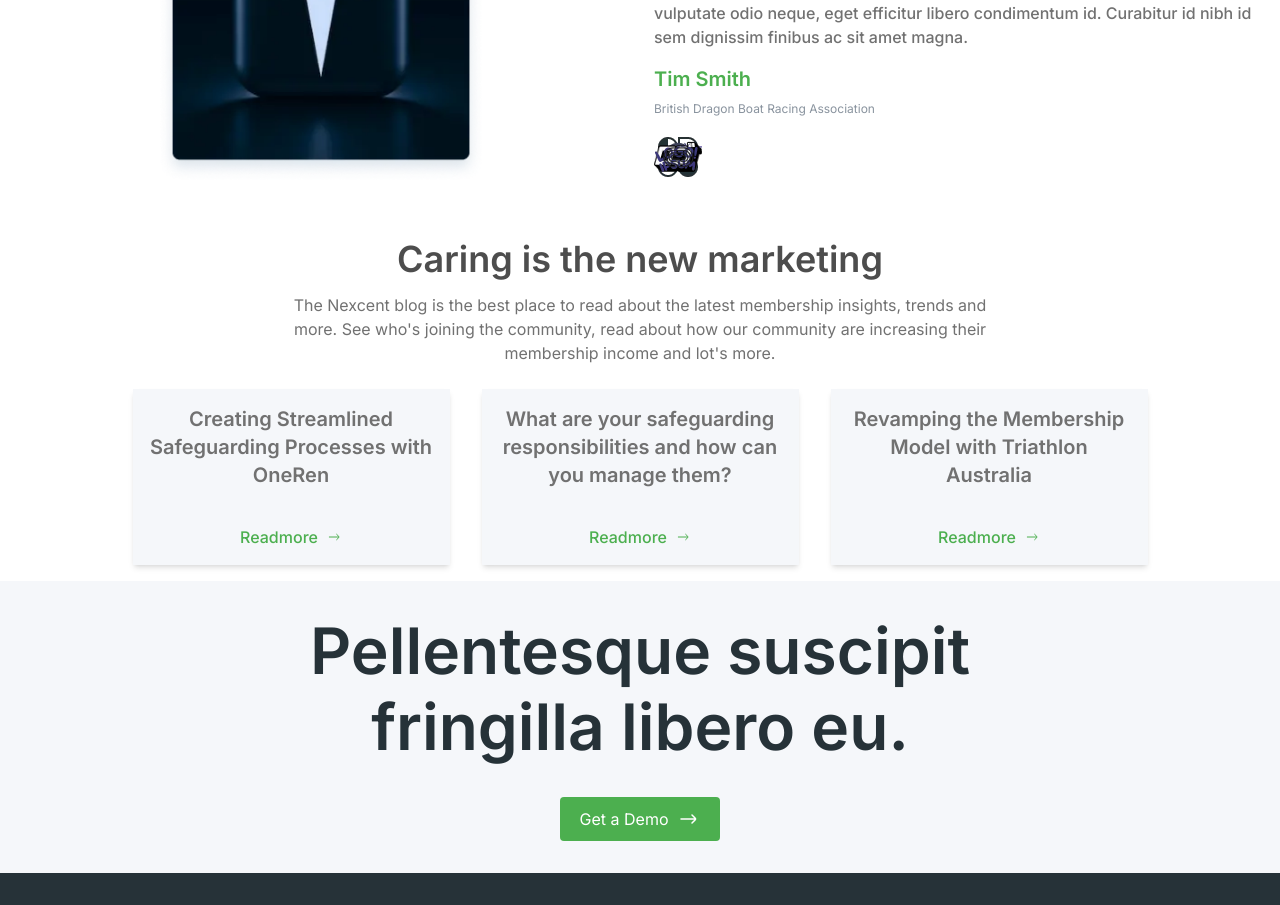
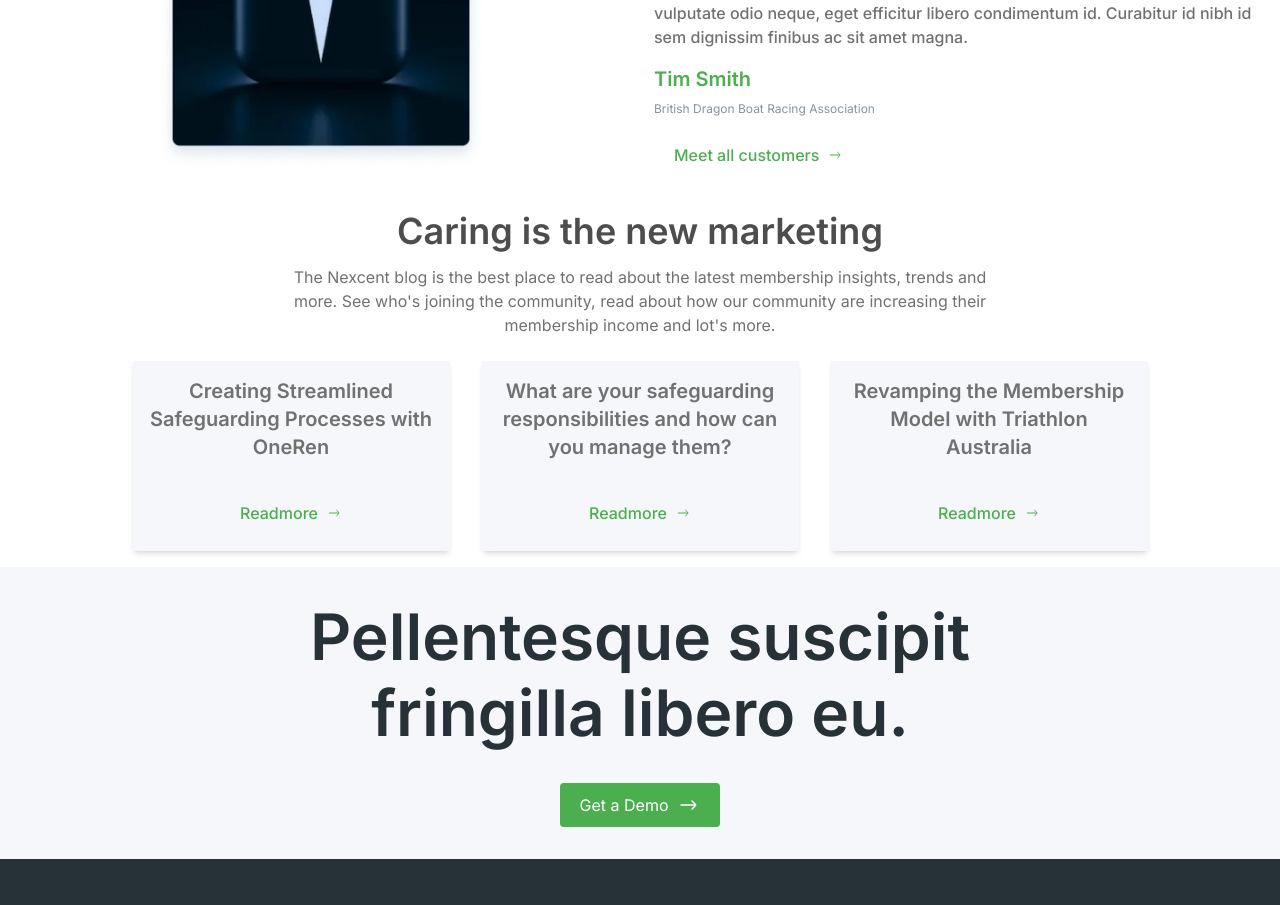
Before and after one commit to GHanamaAhmed/Nexcent, a Next.js app: page / in a window 1280 px wide. Shown: the part 2400-3305 px from the top of the page. Built offline with nearby package versions, Linux system fonts and the light colour scheme.

Commit message:
optimize animation

```diff
--- a/src/app/_components/caring.tsx
+++ b/src/app/_components/caring.tsx
@@ -52,7 +52,7 @@ export default function Caring() {
       <ul className="flex flex-col items-center md:flex-row justify-around gap-4 md:gap-8">
         <motion.li
           variants={items}
-          className="bg-Silver shadow-md flex flex-col justify-between items-center gap-2 md:gap-4 md:w-[317px] md:h-[176px] w-[230px] h-[130px] p-4"
+          className="bg-Silver shadow-md flex flex-col justify-between items-center gap-2 md:gap-4 md:w-[317px] md:h-[190px] w-[230px] h-[150px] p-4"
         >
           <p className="font-semibold text-Gray text-base md:text-h4 text-center">
             Creating Streamlined Safeguarding Processes with OneRen
@@ -66,7 +66,7 @@ export default function Caring() {
         </motion.li>
         <motion.li
           variants={items}
-          className="bg-Silver shadow-md flex flex-col justify-between items-center gap-2 md:gap-4 md:w-[317px] md:h-[176px] w-[230px] h-[130px] p-4"
+          className="bg-Silver shadow-md flex flex-col justify-between items-center gap-2 md:gap-4 md:w-[317px] md:h-[190px] w-[230px] h-[150px] p-4"
         >
           <p className="font-semibold text-Gray text-base md:text-h4 text-center">
             What are your safeguarding responsibilities and how can you manage
@@ -81,7 +81,7 @@ export default function Caring() {
         </motion.li>
         <motion.li
           variants={items}
-          className="bg-Silver shadow-md flex flex-col justify-between items-center gap-2 md:gap-4 md:w-[317px] md:h-[176px] w-[230px] h-[130px] p-4"
+          className="bg-Silver shadow-md flex flex-col justify-between items-center gap-2 md:gap-4 md:w-[317px] md:h-[190px] w-[230px] h-[150px] p-4"
         >
           <p className="font-semibold text-Gray text-base md:text-h4 text-center">
             Revamping the Membership Model with Triathlon Australia{" "}
--- a/src/app/_components/customers.tsx
+++ b/src/app/_components/customers.tsx
@@ -26,7 +26,7 @@ const container: Variants = {
   },
 };
 const logos = [...Array(7)].map((_, index) => (
-  <motion.div key={index} variants={items} className="relative w-12 h-12">
+  <motion.div key={index} className="relative w-12 h-12">
     {" "}
     <Image src={`/images/Logo-${index}.webp`} fill alt="" />
   </motion.div>
@@ -49,10 +49,7 @@ export default function Customers() {
         </motion.div>
       </div>
       <div className="max-w-full">
-        <motion.p
-          variants={items}
-          className="text-Gray text-b4 md:text-b2 font-medium mb-4"
-        >
+        <motion.p className="text-Gray text-b4 md:text-b2 font-medium mb-4">
           Maecenas dignissim justo eget nulla rutrum molestie. Maecenas lobortis
           sem dui, vel rutrum risus tincidunt ullamcorper. Proin eu enim metus.
           Vivamus sed libero ornare, tristique quam in, gravida enim. Nullam ut
@@ -64,23 +61,14 @@ export default function Customers() {
           neque, eget efficitur libero condimentum id. Curabitur id nibh id sem
           dignissim finibus ac sit amet magna.
         </motion.p>
-        <motion.p
-          variants={items}
-          className="text-Primary text-h4 font-semibold mb-2"
-        >
+        <motion.p className="text-Primary text-h4 font-semibold mb-2">
           Tim Smith
         </motion.p>
-        <motion.p
-          variants={items}
-          className="text-L_Gray text-b4 md:font-b2 mb-4"
-        >
+        <motion.p className="text-L_Gray text-b4 md:font-b2 mb-4">
           British Dragon Boat Racing Association
         </motion.p>
         <div className="flex-col gap-4 md:gap-8 md:flex-row">
-          <span>
-            <Carousel items={logos} disableDotsControls />
-          </span>
-          <motion.div variants={items}>
+          <motion.div>
             <TertiaryButton
               text="Meet all customers"
               icon="right"
--- a/src/app/_components/header.tsx
+++ b/src/app/_components/header.tsx
@@ -48,9 +48,8 @@ export default function Header() {
           <motion.span
             style={{
               translateX: _translateX,
-              opacity,
             }}
-            className="flex gap-1"
+            className={`flex gap-1`}
           >
             <Image
               src={"/images/Icon.webp"}
--- a/src/app/_components/ourClient.tsx
+++ b/src/app/_components/ourClient.tsx
@@ -34,7 +34,15 @@ const logos = [...Array(7)].map((_, index) => (
 ));
 export default function OurClient() {
   return (
-    <section className="flex w-full flex-col gap-2 items-center py-4">
+    <motion.section
+      whileInView={{
+        transition: {
+          delayChildren: 0.7,
+          staggerChildren: 0.5,
+        },
+      }}
+      className="flex w-full flex-col gap-2 items-center py-4"
+    >
       <motion.p
         initial="left"
         whileInView="initial"
@@ -69,6 +77,6 @@ export default function OurClient() {
           <Carousel items={logos} />
         </motion.div>
       </AnimatePresence>
-    </section>
+    </motion.section>
   );
 }
--- a/src/app/layout.tsx
+++ b/src/app/layout.tsx
@@ -17,8 +17,8 @@ export default function RootLayout({
   children: React.ReactNode;
 }>) {
   return (
-    <html lang="en">
-      <body className={inter.className}>
+    <html lang="en" className="overflow-x-hidden">
+      <body className={inter.className+" overflow-x-hidden"}>
         <Header />
         {children}
         <Footer/>
--- a/src/app/page.tsx
+++ b/src/app/page.tsx
@@ -10,7 +10,7 @@ import Demo from "./_components/demo";
 
 export default function Home() {
   return (
-    <main className="">
+    <main className="overflow-x-hidden">
       <HeroSection />
       <OurClient />
       <Community />
--- a/src/components/TertiaryButton.tsx
+++ b/src/components/TertiaryButton.tsx
@@ -40,7 +40,7 @@ export default function TertiaryButton({
       onBlur={() => {
         setIsClick(false);
       }}
-      className={`rounded flex items-center gap-2 focus:border-D_Gray w-fit ${
+      className={`rounded flex items-center gap-2 focus:border-D_Gray w-fit  px-5 py-10px ${
         disable ? "bg-Silver text-Grey-blue" : "text-Primary hover:bg-Silver "
       }${textSize} ${textFont} ${isClick || isLoading ? "bg-Tint5" : ""}`}
     >
--- a/src/components/slider.tsx
+++ b/src/components/slider.tsx
@@ -12,7 +12,6 @@ const responsive = {
   },
   1024: {
     items: 7,
-    itemsFit: "contain",
   },
 };
 const renderDotsItem = ({ isActive }: { isActive: boolean }) => {
@@ -33,7 +32,7 @@ const Carousel = ({
   const [hydration, setHydration] = useState(false);
   useEffect(() => {
     setHydration(true);
-  });
+  }, []);
   return (
     <AliceCarousel
       responsive={hydration ? responsive : undefined}
```
